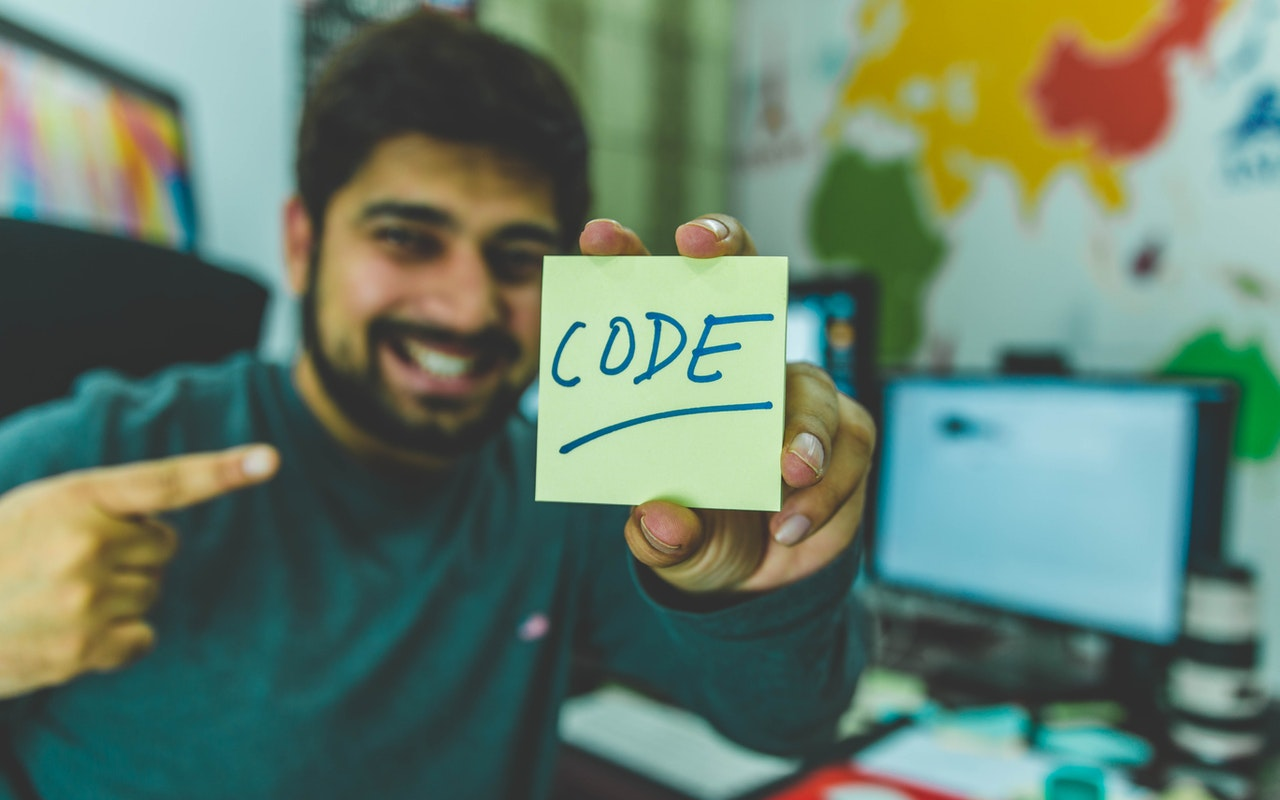
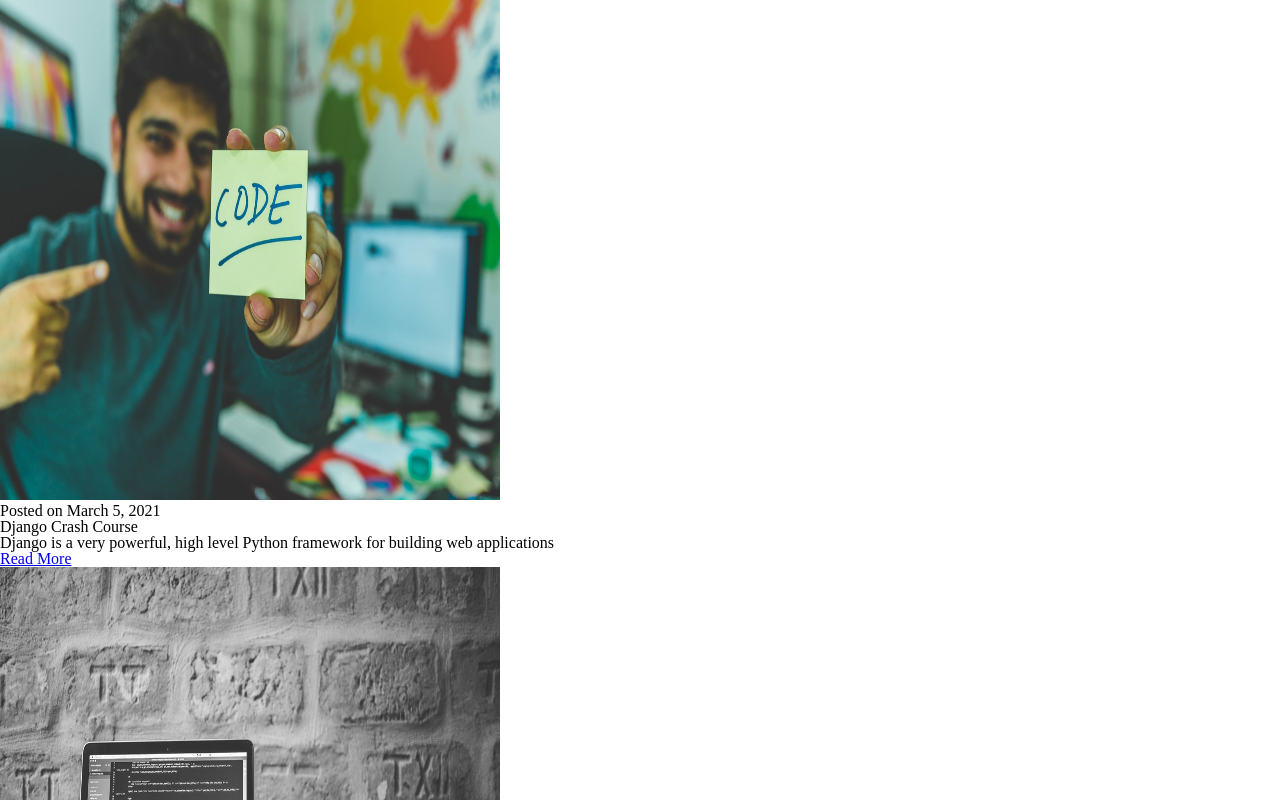
Before and after one commit to CodeSoom/project-react-4-dngwoodo, a Next.js app: page / in a window 1280 px wide. Shown: the top 800 px of the page. Built offline with nearby package versions, Linux system fonts and the light colour scheme.

Commit message:
feat: Change img tag to next/image

```diff
--- a/components/Post/Post.tsx
+++ b/components/Post/Post.tsx
@@ -1,5 +1,6 @@
 import PostType from '@/types/PostType';
 
+import Image from 'next/image';
 import Link from 'next/link';
 
 export type Props = {
@@ -14,7 +15,7 @@
 
   return (
     <li>
-      <img src={coverImage} alt='' />
+      <Image src={coverImage} alt='thumbnail' width={500} height={500} />
       <div>Posted on {date}</div>
       <h3>{title}</h3>
       <p>{excerpt}</p>
```
